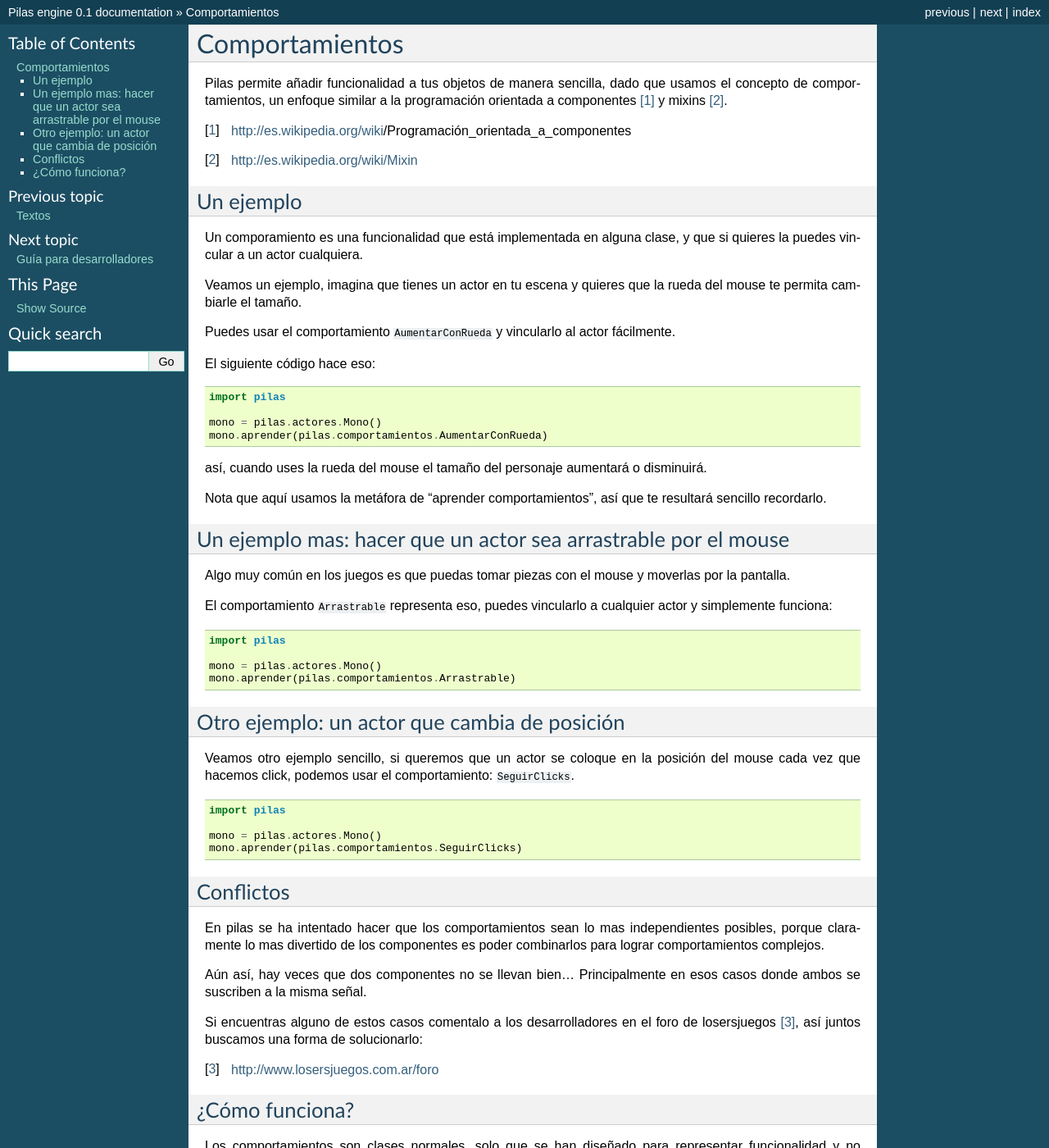
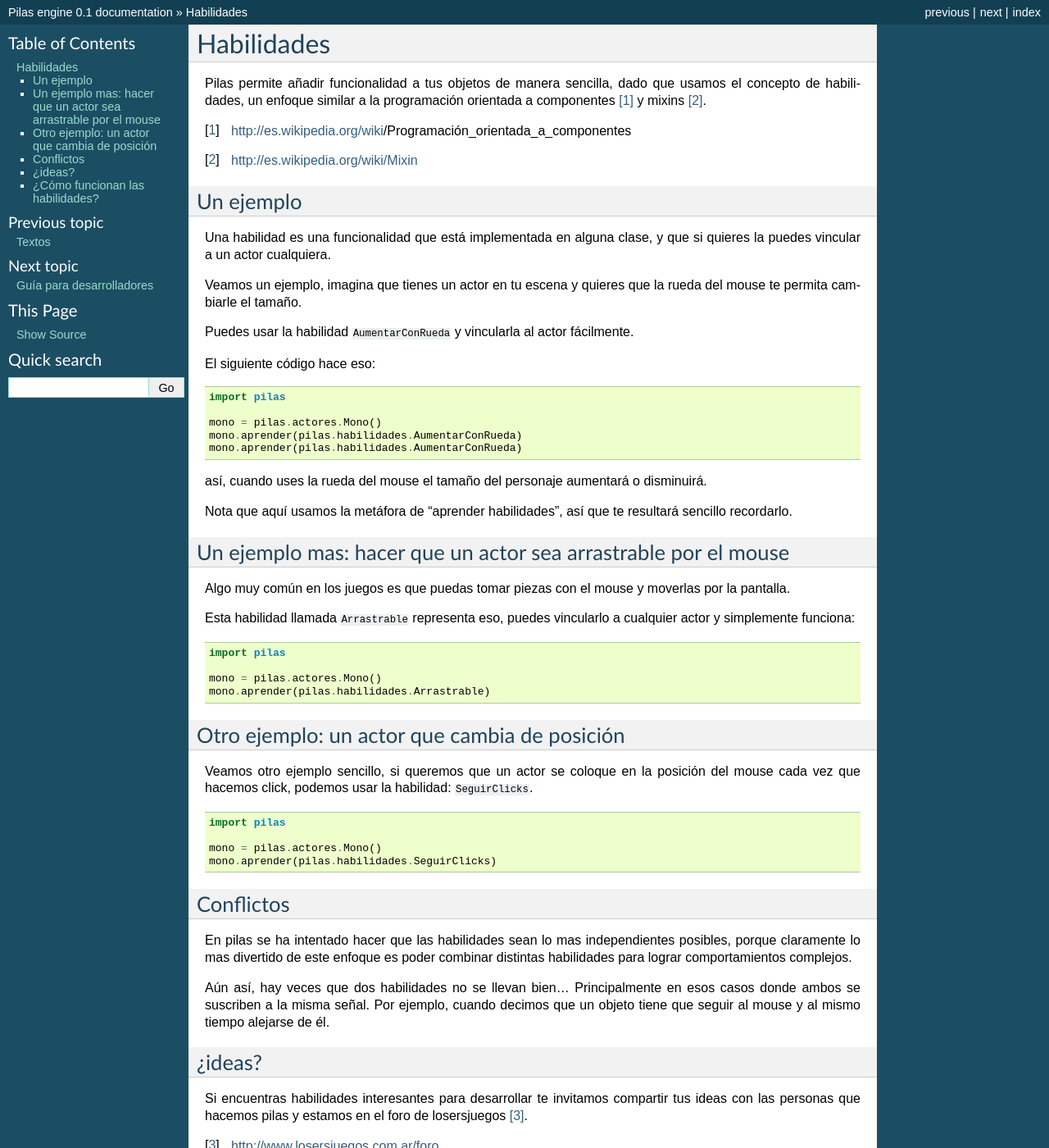
Before and after one commit to hugoruscitti/pilas-docs, a Sphinx documentation site: the page built from source/components.rst, in a window 1280 px wide and 1400 px high. Shown: the whole window at 82% size. Built offline with Sphinx 7.4.7, drawn with Linux system fonts in a browser that asks for light colours; some of the changed text lies outside the part shown.

Commit message:
renombrando el modulo de comportamientos para que se llame habilidades.

```diff
--- a/source/components.rst
+++ b/source/components.rst
@@ -1,9 +1,9 @@
-Comportamientos
-===============
+Habilidades
+===========
 
 Pilas permite añadir funcionalidad a tus objetos
 de manera sencilla, dado que usamos el concepto
-de comportamientos, un enfoque similar a la
+de habilidades, un enfoque similar a la
 programación orientada a componentes [#]_ y mixins [#]_.
 
 .. [#] http://es.wikipedia.org/wiki/Programación_orientada_a_componentes
@@ -13,7 +13,7 @@ programación orientada a componentes [#]_ y mixins [#]_.
 Un ejemplo
 ----------
 
-Un comporamiento es una funcionalidad que está implementada
+Una habilidad es una funcionalidad que está implementada
 en alguna clase, y que si quieres la puedes vincular
 a un actor cualquiera.
 
@@ -21,7 +21,7 @@ Veamos un ejemplo, imagina que tienes un actor en
 tu escena y quieres que la rueda del mouse te permita
 cambiarle el tamaño.
 
-Puedes usar el comportamiento ``AumentarConRueda`` y vincularlo
+Puedes usar la habilidad ``AumentarConRueda`` y vincularla
 al actor fácilmente.
 
 El siguiente código hace eso:
@@ -31,12 +31,13 @@ El siguiente código hace eso:
     import pilas
 
     mono = pilas.actores.Mono()
-    mono.aprender(pilas.comportamientos.AumentarConRueda)
+    mono.aprender(pilas.habilidades.AumentarConRueda)
+    mono.aprender(pilas.habilidades.AumentarConRueda)
 
 así, cuando uses la rueda del mouse el tamaño del personaje aumentará
 o disminuirá.
 
-Nota que aquí usamos la metáfora de "aprender comportamientos", así
+Nota que aquí usamos la metáfora de "aprender habilidades", así
 que te resultará sencillo recordarlo.
 
 
@@ -46,7 +47,7 @@ Un ejemplo mas: hacer que un actor sea arrastrable por el mouse
 Algo muy común en los juegos es que puedas
 tomar piezas con el mouse y moverlas por la pantalla.
 
-El comportamiento ``Arrastrable`` representa eso, puedes vincularlo
+Esta habilidad llamada ``Arrastrable`` representa eso, puedes vincularlo
 a cualquier actor y simplemente funciona:
 
 .. code-block:: python
@@ -54,7 +55,7 @@ a cualquier actor y simplemente funciona:
     import pilas
 
     mono = pilas.actores.Mono()
-    mono.aprender(pilas.comportamientos.Arrastrable)
+    mono.aprender(pilas.habilidades.Arrastrable)
 
 
 Otro ejemplo: un actor que cambia de posición
@@ -62,40 +63,45 @@ Otro ejemplo: un actor que cambia de posición
 
 Veamos otro ejemplo sencillo, si queremos que un actor
 se coloque en la posición del mouse cada vez que hacemos
-click, podemos usar el comportamiento: ``SeguirClicks``.
+click, podemos usar la habilidad: ``SeguirClicks``.
 
 .. code-block:: python
 
     import pilas
 
     mono = pilas.actores.Mono()
-    mono.aprender(pilas.comportamientos.SeguirClicks)
+    mono.aprender(pilas.habilidades.SeguirClicks)
 
 
 Conflictos
 ----------
 
-En pilas se ha intentado hacer que los comportamientos sean
+En pilas se ha intentado hacer que las habilidades sean
 lo mas independientes posibles, porque claramente lo mas
-divertido de los componentes es poder combinarlos para
-lograr comportamientos complejos.
+divertido de este enfoque es poder combinar distintas
+habilidades para lograr comportamientos complejos.
 
-Aún así, hay veces que dos componentes no se llevan bien...
+Aún así, hay veces que dos habilidades no se llevan bien...
 Principalmente en esos casos donde ambos se suscriben
-a la misma señal.
+a la misma señal. Por ejemplo, cuando decimos que un objeto
+tiene que seguir al mouse y al mismo tiempo alejarse de él.
 
-Si encuentras alguno de estos casos comentalo a los desarrolladores
-en el foro de losersjuegos [#]_, así juntos buscamos una forma
-de solucionarlo:
+
+¿ideas?
+-------
+
+Si encuentras habilidades interesantes para desarrollar
+te invitamos compartir tus ideas con las personas
+que hacemos pilas y estamos en el foro de losersjuegos [#]_.
 
 .. [#] http://www.losersjuegos.com.ar/foro
 
 
 
-¿Cómo funciona?
----------------
+¿Cómo funcionan las habilidades?
+--------------------------------
 
-Los comportamientos son clases normales, solo que se han
+Las habilidades son clases normales de python, solo que se han
 diseñado para representar funcionalidad y no entidades.
 
 La vinculación con los actores se produce usando herencia
@@ -104,10 +110,10 @@ múltiple, una de las virtudes de python.
 Así que internamente lo que sucede cuando ejecutas una
 sentencia como::
 
-    actor.aprender(pilas.comportamiento.Comportamiento)
+    actor.aprender(pilas.habilidades.HabilidadDeEjemplo)
 
 es que la instancia de la clase actor pasa a tener una
-superclase adicional, llamada ``Comportamiento``.
+superclase adicional, llamada ``HabilidadDeEjemplo``.
 
 A diferencia de la programación orientada a objetos
 clásica, en ``pilas`` los objetos no guardan una
@@ -115,3 +121,8 @@ estrecha relación con una jerarquía de clases. Por el
 contrario, los objetos se combinan a conveniencia, y
 cada clase intenta tener solamente la mínima
 funcionalidad que se necesita.
+
+Esta idea de combinación de objetos la hemos adoptado
+de la programación orientada a componentes. Por lo
+que puedes investigar en la red para conocer mas
+acerca de ello.
--- a/source/pilas.rst
+++ b/source/pilas.rst
@@ -25,10 +25,10 @@ Módulo pilas.interpolaciones
 .. automodule:: pilas.interpolaciones
     :members:
 
-Módulo pilas.comportamientos
-----------------------------
+Módulo pilas.habilidades
+------------------------
 
-.. automodule:: pilas.comportamientos
+.. automodule:: pilas.habilidades
     :members:
 
 Módulo pilas.tareas
```
